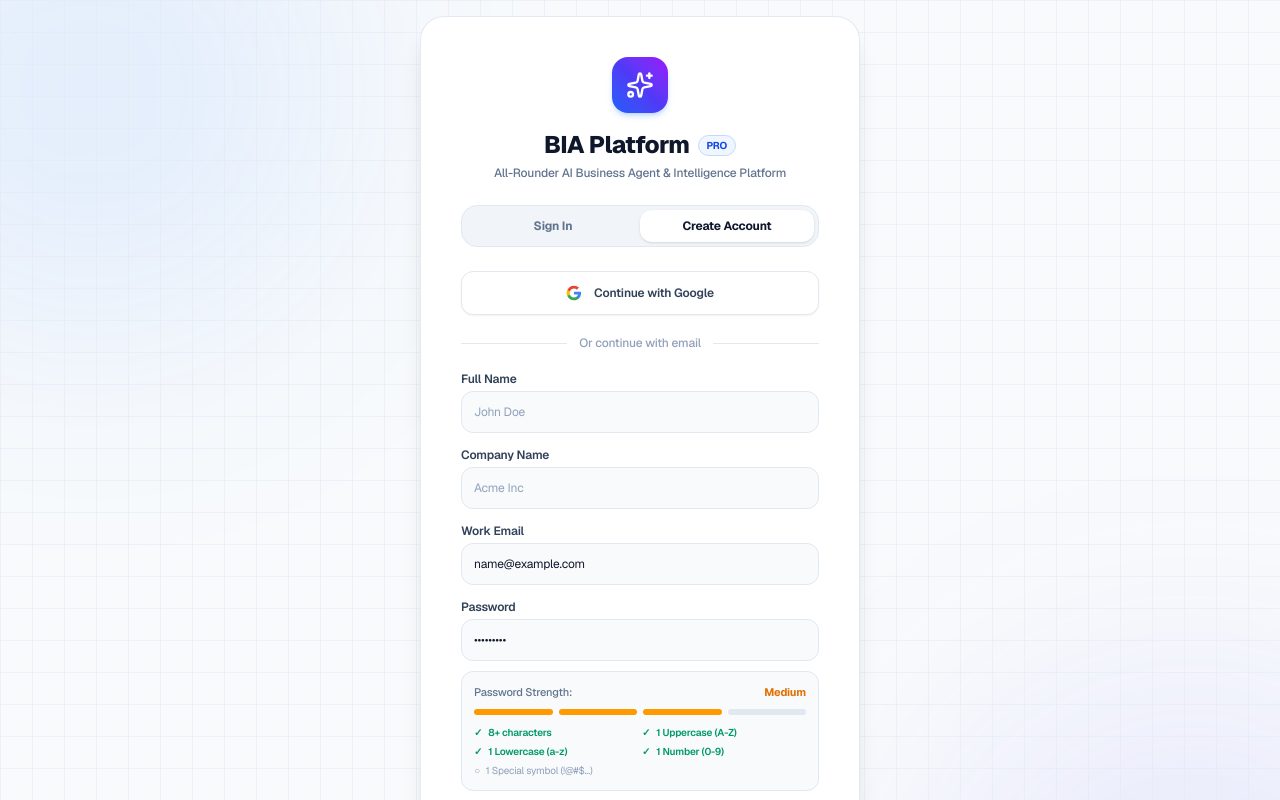
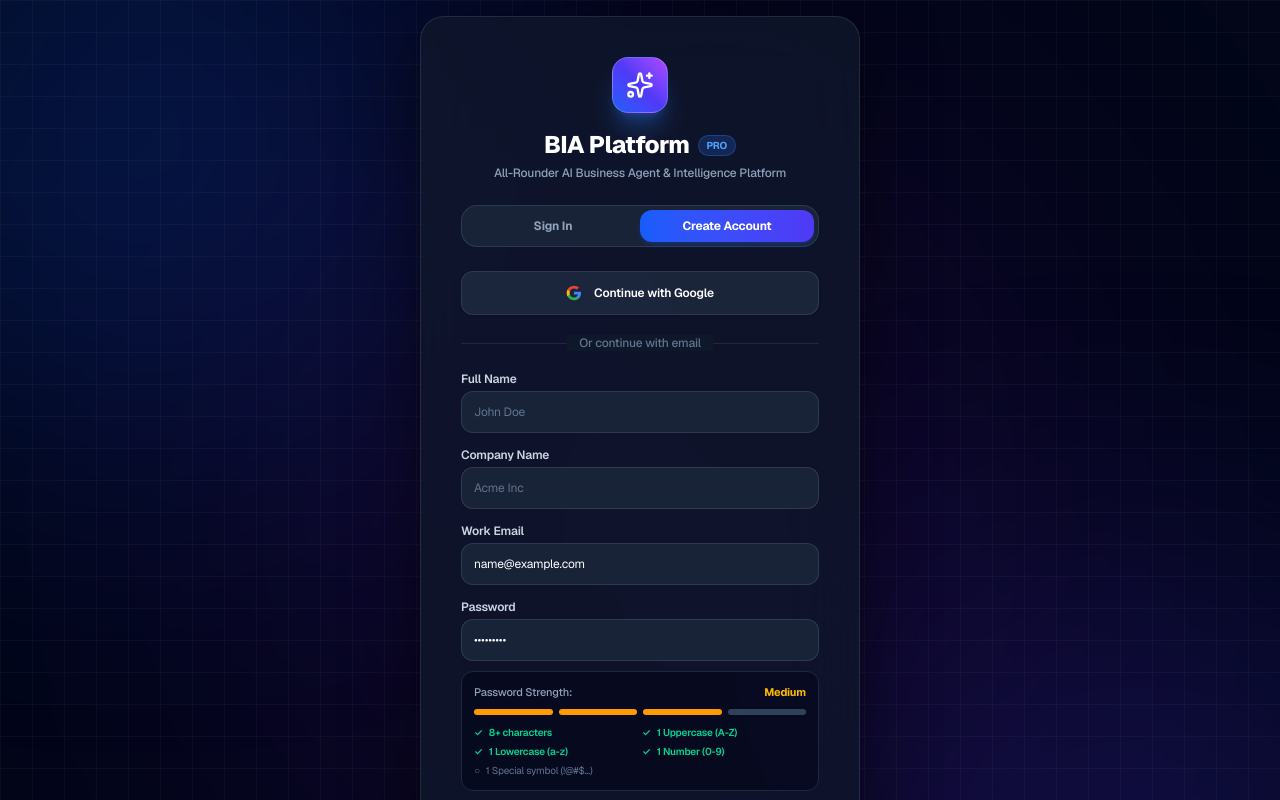
Before and after one commit to CodeWithAbhisar/bia-project, a Next.js app in the folder frontend/: page / in a window 1280 px wide. Both pictures are taken after typing "name@example.com", "Sample123" into the empty fields and a click on the button "Create Account". Shown: the top 800 px of the page. Built offline with nearby package versions, Linux system fonts and the light colour scheme.

Commit message:
Rollback all changes: restore exact state prior to 'see this ui/ux make my site similar in this way' (commit 6904693)

```diff
--- a/frontend/app/page.tsx
+++ b/frontend/app/page.tsx
@@ -751,12 +751,12 @@ export default function App() {
 
   if (!isMounted) {
     return (
-      <div className="flex min-h-screen bg-[#F8FAFC] items-center justify-center font-sans">
+      <div className="flex min-h-screen bg-slate-950 items-center justify-center">
         <div className="flex flex-col items-center gap-3">
           <div className="w-10 h-10 rounded-2xl bg-gradient-to-tr from-blue-600 to-indigo-600 flex items-center justify-center font-bold text-white shadow-lg shadow-blue-500/30 animate-pulse">
             ⚡
           </div>
-          <p className="text-xs text-slate-500 font-medium tracking-wide">Initializing workspace...</p>
+          <p className="text-xs text-slate-400 font-medium tracking-wide">Initializing workspace...</p>
         </div>
       </div>
     );
@@ -764,32 +764,33 @@ export default function App() {
 
   if (!token) {
     return (
-      <div className="flex min-h-screen bg-[#F8FAFC] items-center justify-center p-4 relative overflow-hidden font-sans">
-        {/* Soft Ambient Light Gradient Orbs */}
-        <div className="absolute -top-40 -left-40 w-[500px] h-[500px] bg-blue-500/10 rounded-full filter blur-[120px] pointer-events-none" />
-        <div className="absolute -bottom-40 -right-40 w-[500px] h-[500px] bg-indigo-500/10 rounded-full filter blur-[120px] pointer-events-none" />
+      <div className="flex min-h-screen bg-slate-950 items-center justify-center p-4 relative overflow-hidden">
+        {/* Modern SaaS background glow meshes */}
+        <div className="absolute -top-40 -left-40 w-[600px] h-[600px] bg-blue-600/20 rounded-full filter blur-[140px] pointer-events-none"></div>
+        <div className="absolute -bottom-40 -right-40 w-[600px] h-[600px] bg-indigo-600/20 rounded-full filter blur-[140px] pointer-events-none"></div>
+        <div className="absolute top-1/2 left-1/2 -translate-x-1/2 -translate-y-1/2 w-[800px] h-[800px] bg-purple-600/10 rounded-full filter blur-[160px] pointer-events-none"></div>
 
         {/* Ambient Subtle Grid */}
-        <div className="absolute inset-0 bg-[linear-gradient(to_right,#e2e8f080_1px,transparent_1px),linear-gradient(to_bottom,#e2e8f080_1px,transparent_1px)] bg-[size:32px_32px] pointer-events-none" />
-
-        <div className="bg-white border border-slate-200/90 p-8 sm:p-10 rounded-3xl shadow-xl w-full max-w-[440px] relative z-10 text-slate-900 animate-in fade-in duration-500">
+        <div className="absolute inset-0 bg-[linear-gradient(to_right,#ffffff08_1px,transparent_1px),linear-gradient(to_bottom,#ffffff08_1px,transparent_1px)] bg-[size:32px_32px] pointer-events-none"></div>
+
+        <div className="bg-slate-900/80 backdrop-blur-2xl border border-white/10 p-8 sm:p-10 rounded-3xl shadow-[0_20px_70px_rgba(0,0,0,0.5)] w-full max-w-[440px] relative z-10 text-white animate-in fade-in duration-500">
           {isOtpStep ? (
             <div className="flex flex-col animate-in fade-in duration-300">
               <div className="flex flex-col items-center justify-center mb-6">
-                <div className="bg-blue-50 border border-blue-200 text-blue-600 p-4 rounded-2xl mb-4 shadow-sm">
+                <div className="bg-blue-600/20 border border-blue-500/30 text-blue-400 p-4 rounded-2xl mb-4 shadow-lg shadow-blue-500/20">
                   <Mail size={32} />
                 </div>
-                <h2 className="text-2xl font-extrabold text-slate-900 tracking-tight text-center">
+                <h2 className="text-2xl font-extrabold text-white tracking-tight text-center">
                   Verify Your Email
                 </h2>
-                <p className="text-slate-500 mt-2 text-xs text-center leading-relaxed">
+                <p className="text-slate-400 mt-2 text-xs text-center leading-relaxed">
                   We sent a 6-digit verification code to<br />
-                  <span className="font-semibold text-slate-800">{email}</span>
+                  <span className="font-semibold text-white">{email}</span>
                 </p>
               </div>
 
               {authError && (
-                <div className="mb-5 p-3 bg-rose-50 border border-rose-200 text-rose-700 rounded-xl text-xs text-center font-medium flex items-center justify-center gap-2">
+                <div className="mb-5 p-3 bg-rose-500/10 border border-rose-500/30 text-rose-400 rounded-xl text-xs text-center font-medium flex items-center justify-center gap-2">
                   <AlertTriangle size={15} />
                   {authError}
                 </div>
@@ -797,7 +798,7 @@ export default function App() {
 
               <form onSubmit={handleVerifyOtp} className="flex flex-col gap-4">
                 <div>
-                  <label className="block text-xs font-semibold text-slate-700 mb-2 text-center">
+                  <label className="block text-xs font-semibold text-slate-300 mb-2 text-center">
                     Enter Verification Code
                   </label>
                   <input
@@ -806,7 +807,7 @@ export default function App() {
                     placeholder="123456"
                     value={otpCode}
                     onChange={(e) => setOtpCode(e.target.value.replace(/\D/g, ""))}
-                    className="w-full text-center text-3xl font-extrabold tracking-[10px] font-mono p-3 bg-slate-50 border border-slate-200 rounded-2xl outline-none focus:ring-2 focus:ring-blue-500 focus:bg-white transition-all text-slate-900 placeholder-slate-400"
+                    className="w-full text-center text-3xl font-extrabold tracking-[10px] font-mono p-3 bg-slate-800/80 border border-slate-700 rounded-2xl outline-none focus:ring-2 focus:ring-blue-500 focus:border-transparent transition-all text-white placeholder-slate-600"
                     required
                     autoFocus
                   />
@@ -815,7 +816,7 @@ export default function App() {
                 <button
                   type="submit"
                   disabled={isSendingOtp}
-                  className="w-full bg-gradient-to-r from-blue-600 to-indigo-600 hover:from-blue-700 hover:to-indigo-700 disabled:opacity-50 text-white font-bold py-3.5 px-4 rounded-2xl transition-all shadow-md shadow-blue-600/25 mt-1 cursor-pointer text-sm"
+                  className="w-full bg-gradient-to-r from-blue-600 to-indigo-600 hover:from-blue-700 hover:to-indigo-700 disabled:opacity-50 text-white font-bold py-3.5 px-4 rounded-2xl transition-all shadow-lg shadow-blue-600/30 hover:shadow-blue-600/40 mt-1 cursor-pointer text-sm"
                 >
                   {isSendingOtp ? "Verifying Code..." : "Verify & Launch Dashboard"}
                 </button>
@@ -826,7 +827,7 @@ export default function App() {
                   type="button"
                   disabled={resendCooldown > 0 || isSendingOtp}
                   onClick={handleResendOtp}
-                  className="font-semibold text-blue-600 hover:text-blue-700 disabled:text-slate-400 transition-colors cursor-pointer"
+                  className="font-semibold text-blue-400 hover:text-blue-300 disabled:text-slate-500 transition-colors cursor-pointer"
                 >
                   {resendCooldown > 0 ? `Resend code in ${resendCooldown}s` : "Didn't receive code? Resend"}
                 </button>
@@ -837,7 +838,7 @@ export default function App() {
                     setOtpCode("");
                     setAuthError("");
                   }}
-                  className="text-slate-500 hover:text-slate-700 underline transition-colors cursor-pointer"
+                  className="text-slate-400 hover:text-slate-200 underline transition-colors cursor-pointer"
                 >
                   Edit registration info
                 </button>
@@ -847,29 +848,29 @@ export default function App() {
             <>
           {/* Brand Header */}
           <div className="flex flex-col items-center justify-center mb-6 text-center">
-            <div className="w-14 h-14 rounded-2xl bg-gradient-to-tr from-blue-600 via-indigo-600 to-purple-600 flex items-center justify-center mb-4 shadow-md shadow-blue-500/25">
+            <div className="w-14 h-14 rounded-2xl bg-gradient-to-tr from-blue-600 via-indigo-600 to-purple-500 flex items-center justify-center mb-4 shadow-xl shadow-blue-500/30 border border-white/20">
               <Sparkles size={28} className="text-white" />
             </div>
             <div className="flex items-center gap-2 mb-1">
-              <h2 className="text-2xl font-extrabold text-slate-900 tracking-tight">BIA Platform</h2>
-              <span className="text-[10px] font-bold px-2 py-0.5 rounded-full bg-blue-50 text-blue-700 border border-blue-200">
+              <h2 className="text-2xl font-extrabold text-white tracking-tight">BIA Platform</h2>
+              <span className="text-[10px] font-bold px-2 py-0.5 rounded-full bg-blue-500/20 text-blue-400 border border-blue-500/30">
                 PRO
               </span>
             </div>
-            <p className="text-slate-500 text-xs font-medium">
+            <p className="text-slate-400 text-xs font-medium">
               All-Rounder AI Business Agent & Intelligence Platform
             </p>
           </div>
 
           {/* Segmented Sign In / Sign Up Switcher */}
-          <div className="grid grid-cols-2 p-1 bg-slate-100 rounded-2xl border border-slate-200 mb-6">
+          <div className="grid grid-cols-2 p-1 bg-slate-800/80 rounded-2xl border border-slate-700/80 mb-6">
             <button
               type="button"
               onClick={() => { setAuthMode("login"); setAuthError(""); }}
               className={`py-2 text-xs font-bold rounded-xl transition-all cursor-pointer ${
                 authMode === "login"
-                  ? "bg-white text-slate-900 shadow-sm"
-                  : "text-slate-500 hover:text-slate-900"
+                  ? "bg-gradient-to-r from-blue-600 to-indigo-600 text-white shadow-md shadow-blue-600/20"
+                  : "text-slate-400 hover:text-white"
               }`}
             >
               Sign In
@@ -879,8 +880,8 @@ export default function App() {
               onClick={() => { setAuthMode("register"); setAuthError(""); }}
               className={`py-2 text-xs font-bold rounded-xl transition-all cursor-pointer ${
                 authMode === "register"
-                  ? "bg-white text-slate-900 shadow-sm"
-                  : "text-slate-500 hover:text-slate-900"
+                  ? "bg-gradient-to-r from-blue-600 to-indigo-600 text-white shadow-md shadow-blue-600/20"
+                  : "text-slate-400 hover:text-white"
               }`}
             >
               Create Account
@@ -899,7 +900,7 @@ export default function App() {
                     alert("Google Sign-In is initializing. Please try again in a moment.");
                   }
                 }}
-                className="flex items-center justify-center gap-3 w-full p-3 bg-white border border-slate-200 rounded-xl hover:bg-slate-50 transition-all font-semibold text-slate-700 text-xs cursor-pointer shadow-xs"
+                className="flex items-center justify-center gap-3 w-full p-3 bg-slate-800/90 border border-slate-700/80 rounded-xl hover:bg-slate-700/80 transition-all font-semibold text-white text-xs cursor-pointer shadow-sm"
               >
                 <svg className="w-4 h-4" viewBox="0 0 24 24"><path fill="#4285F4" d="M22.56 12.25c0-.78-.07-1.53-.2-2.25H12v4.26h5.92c-.26 1.37-1.04 2.53-2.21 3.31v2.77h3.57c2.08-1.92 3.28-4.74 3.28-8.09z"/><path fill="#34A853" d="M12 23c2.97 0 5.46-.98 7.28-2.66l-3.57-2.77c-.98.66-2.23 1.06-3.71 1.06-2.86 0-5.29-1.93-6.16-4.53H2.18v2.84C3.99 20.53 7.7 23 12 23z"/><path fill="#FBBC05" d="M5.84 14.09c-.22-.66-.35-1.36-.35-2.09s.13-1.43.35-2.09V7.07H2.18C1.43 8.55 1 10.22 1 12s.43 3.45 1.18 4.93l2.85-2.22.81-.62z"/><path fill="#EA4335" d="M12 5.38c1.62 0 3.06.56 4.21 1.64l3.15-3.15C17.45 2.09 14.97 1 12 1 7.7 1 3.99 3.47 2.18 7.07l3.66 2.84c.87-2.6 3.3-4.53 6.16-4.53z"/></svg>
                 Continue with Google
@@ -908,12 +909,12 @@ export default function App() {
           </div>
 
           <div className="relative mb-5">
-            <div className="absolute inset-0 flex items-center"><div className="w-full border-t border-slate-200"></div></div>
-            <div className="relative flex justify-center text-xs"><span className="px-3 bg-white text-slate-400 font-medium">Or continue with email</span></div>
+            <div className="absolute inset-0 flex items-center"><div className="w-full border-t border-slate-800"></div></div>
+            <div className="relative flex justify-center text-xs"><span className="px-3 bg-slate-900 text-slate-500 font-medium">Or continue with email</span></div>
           </div>
 
           {authError && (
-            <div className="mb-4 p-3 bg-rose-50 border border-rose-200 text-rose-700 rounded-xl text-xs text-center font-medium flex items-center justify-center gap-2">
+            <div className="mb-4 p-3 bg-rose-500/10 border border-rose-500/30 text-rose-400 rounded-xl text-xs text-center font-medium flex items-center justify-center gap-2">
               <AlertTriangle size={15}/>{authError}
             </div>
           )}
@@ -923,27 +924,27 @@ export default function App() {
             {authMode === "register" && (
               <>
                 <div>
-                  <label className="block text-xs font-semibold text-slate-700 mb-1">Full Name</label>
-                  <input type="text" placeholder="John Doe" value={fullName} onChange={(e) => setFullName(e.target.value)} className="w-full p-3 bg-slate-50 border border-slate-200 rounded-xl outline-none focus:ring-2 focus:ring-blue-500 focus:bg-white transition-all text-slate-900 text-xs placeholder-slate-400" required />
+                  <label className="block text-xs font-semibold text-slate-300 mb-1">Full Name</label>
+                  <input type="text" placeholder="John Doe" value={fullName} onChange={(e) => setFullName(e.target.value)} className="w-full p-3 bg-slate-800/80 border border-slate-700/80 rounded-xl outline-none focus:ring-2 focus:ring-blue-500 focus:border-transparent transition-all text-white text-xs placeholder-slate-500" required />
                 </div>
                 <div>
-                  <label className="block text-xs font-semibold text-slate-700 mb-1">Company Name</label>
-                  <input type="text" placeholder="Acme Inc" value={company} onChange={(e) => setCompany(e.target.value)} className="w-full p-3 bg-slate-50 border border-slate-200 rounded-xl outline-none focus:ring-2 focus:ring-blue-500 focus:bg-white transition-all text-slate-900 text-xs placeholder-slate-400" required />
+                  <label className="block text-xs font-semibold text-slate-300 mb-1">Company Name</label>
+                  <input type="text" placeholder="Acme Inc" value={company} onChange={(e) => setCompany(e.target.value)} className="w-full p-3 bg-slate-800/80 border border-slate-700/80 rounded-xl outline-none focus:ring-2 focus:ring-blue-500 focus:border-transparent transition-all text-white text-xs placeholder-slate-500" required />
                 </div>
               </>
             )}
 
             <div>
-              <label className="block text-xs font-semibold text-slate-700 mb-1">Work Email</label>
-              <input type="email" placeholder="you@company.com" value={email} onChange={(e) => setEmail(e.target.value)} className="w-full p-3 bg-slate-50 border border-slate-200 rounded-xl outline-none focus:ring-2 focus:ring-blue-500 focus:bg-white transition-all text-slate-900 text-xs placeholder-slate-400" required />
+              <label className="block text-xs font-semibold text-slate-300 mb-1">Work Email</label>
+              <input type="email" placeholder="you@company.com" value={email} onChange={(e) => setEmail(e.target.value)} className="w-full p-3 bg-slate-800/80 border border-slate-700/80 rounded-xl outline-none focus:ring-2 focus:ring-blue-500 focus:border-transparent transition-all text-white text-xs placeholder-slate-500" required />
             </div>
 
             <div>
               <div className="flex justify-between items-center mb-1">
-                <label className="block text-xs font-semibold text-slate-700">Password</label>
-                {authMode === "login" && <a href="#" className="text-xs font-semibold text-blue-600 hover:text-blue-700">Forgot?</a>}
-              </div>
-              <input type="password" placeholder="••••••••" value={password} onChange={(e) => setPassword(e.target.value)} className="w-full p-3 bg-slate-50 border border-slate-200 rounded-xl outline-none focus:ring-2 focus:ring-blue-500 focus:bg-white transition-all text-slate-900 text-xs placeholder-slate-400" required />
+                <label className="block text-xs font-semibold text-slate-300">Password</label>
+                {authMode === "login" && <a href="#" className="text-xs font-semibold text-blue-400 hover:text-blue-300">Forgot?</a>}
+              </div>
+              <input type="password" placeholder="••••••••" value={password} onChange={(e) => setPassword(e.target.value)} className="w-full p-3 bg-slate-800/80 border border-slate-700/80 rounded-xl outline-none focus:ring-2 focus:ring-blue-500 focus:border-transparent transition-all text-white text-xs placeholder-slate-500" required />
 
               {authMode === "register" && password.length > 0 && (() => {
                 const hasLength = password.length >= 8;
@@ -954,13 +955,13 @@ export default function App() {
                 const score = [hasLength, hasUpper, hasLower, hasNumber, hasSpecial].filter(Boolean).length;
 
                 return (
-                  <div className="mt-2.5 p-3 bg-slate-50 border border-slate-200 rounded-xl flex flex-col gap-2 animate-in fade-in duration-200">
+                  <div className="mt-2.5 p-3 bg-slate-950/60 border border-slate-800 rounded-xl flex flex-col gap-2 animate-in fade-in duration-200">
                     <div className="flex items-center justify-between text-[11px]">
-                      <span className="text-slate-500 font-medium">Password Strength:</span>
+                      <span className="text-slate-400 font-medium">Password Strength:</span>
                       <span className={`font-bold ${
-                        score <= 2 ? "text-rose-600" :
-                        score <= 4 ? "text-amber-600" :
-                        "text-emerald-600"
+                        score <= 2 ? "text-rose-400" :
+                        score <= 4 ? "text-amber-400" :
+                        "text-emerald-400"
                       }`}>
                         {score <= 2 ? "Weak" : score <= 4 ? "Medium" : "Strong"}
                       </span>
@@ -969,34 +970,34 @@ export default function App() {
                     {/* 4-segment indicator */}
                     <div className="grid grid-cols-4 gap-1.5 h-1.5 w-full">
                       <div className={`rounded-full h-full transition-all ${
-                        score >= 1 ? (score <= 2 ? "bg-rose-500" : score <= 4 ? "bg-amber-500" : "bg-emerald-500") : "bg-slate-200"
+                        score >= 1 ? (score <= 2 ? "bg-rose-500" : score <= 4 ? "bg-amber-500" : "bg-emerald-500") : "bg-slate-700"
                       }`} />
                       <div className={`rounded-full h-full transition-all ${
-                        score >= 2 ? (score <= 2 ? "bg-rose-500" : score <= 4 ? "bg-amber-500" : "bg-emerald-500") : "bg-slate-200"
+                        score >= 2 ? (score <= 2 ? "bg-rose-500" : score <= 4 ? "bg-amber-500" : "bg-emerald-500") : "bg-slate-700"
                       }`} />
                       <div className={`rounded-full h-full transition-all ${
-                        score >= 3 ? (score <= 4 ? "bg-amber-500" : "bg-emerald-500") : "bg-slate-200"
+                        score >= 3 ? (score <= 4 ? "bg-amber-500" : "bg-emerald-500") : "bg-slate-700"
                       }`} />
                       <div className={`rounded-full h-full transition-all ${
-                        score === 5 ? "bg-emerald-500" : "bg-slate-200"
+                        score === 5 ? "bg-emerald-500" : "bg-slate-700"
                       }`} />
                     </div>
 
                     {/* Live Checklist */}
                     <div className="grid grid-cols-2 gap-1 mt-0.5 text-[10px]">
-                      <span className={`flex items-center gap-1.5 ${hasLength ? "text-emerald-600 font-semibold" : "text-slate-400"}`}>
+                      <span className={`flex items-center gap-1.5 ${hasLength ? "text-emerald-400 font-semibold" : "text-slate-500"}`}>
                         <span>{hasLength ? "✓" : "○"}</span> 8+ characters
                       </span>
-                      <span className={`flex items-center gap-1.5 ${hasUpper ? "text-emerald-600 font-semibold" : "text-slate-400"}`}>
+                      <span className={`flex items-center gap-1.5 ${hasUpper ? "text-emerald-400 font-semibold" : "text-slate-500"}`}>
                         <span>{hasUpper ? "✓" : "○"}</span> 1 Uppercase (A-Z)
                       </span>
-                      <span className={`flex items-center gap-1.5 ${hasLower ? "text-emerald-600 font-semibold" : "text-slate-400"}`}>
+                      <span className={`flex items-center gap-1.5 ${hasLower ? "text-emerald-400 font-semibold" : "text-slate-500"}`}>
                         <span>{hasLower ? "✓" : "○"}</span> 1 Lowercase (a-z)
                       </span>
-                      <span className={`flex items-center gap-1.5 ${hasNumber ? "text-emerald-600 font-semibold" : "text-slate-400"}`}>
+                      <span className={`flex items-center gap-1.5 ${hasNumber ? "text-emerald-400 font-semibold" : "text-slate-500"}`}>
                         <span>{hasNumber ? "✓" : "○"}</span> 1 Number (0-9)
                       </span>
-                      <span className={`col-span-2 flex items-center gap-1.5 ${hasSpecial ? "text-emerald-600 font-semibold" : "text-slate-400"}`}>
+                      <span className={`col-span-2 flex items-center gap-1.5 ${hasSpecial ? "text-emerald-400 font-semibold" : "text-slate-500"}`}>
                         <span>{hasSpecial ? "✓" : "○"}</span> 1 Special symbol (!@#$...)
                       </span>
                     </div>
@@ -1007,21 +1008,21 @@ export default function App() {
 
             {authMode === "register" && (
               <div>
-                <label className="block text-xs font-semibold text-slate-700 mb-1">Confirm Password</label>
-                <input type="password" placeholder="••••••••" value={confirmPassword} onChange={(e) => setConfirmPassword(e.target.value)} className="w-full p-3 bg-slate-50 border border-slate-200 rounded-xl outline-none focus:ring-2 focus:ring-blue-500 focus:bg-white transition-all text-slate-900 text-xs placeholder-slate-400" required />
+                <label className="block text-xs font-semibold text-slate-300 mb-1">Confirm Password</label>
+                <input type="password" placeholder="••••••••" value={confirmPassword} onChange={(e) => setConfirmPassword(e.target.value)} className="w-full p-3 bg-slate-800/80 border border-slate-700/80 rounded-xl outline-none focus:ring-2 focus:ring-blue-500 focus:border-transparent transition-all text-white text-xs placeholder-slate-500" required />
               </div>
             )}
 
             {authMode === "register" && (
               <div className="flex items-start gap-2 mt-1">
-                <input type="checkbox" id="terms" checked={termsAccepted} onChange={(e) => setTermsAccepted(e.target.checked)} className="mt-0.5 rounded border-slate-300 text-blue-600 focus:ring-blue-500 bg-white" required />
-                <label htmlFor="terms" className="text-[11px] text-slate-500 leading-relaxed">
-                  I agree to the <a href="#" className="text-blue-600 hover:underline">Terms of Service</a> and <a href="#" className="text-blue-600 hover:underline">Privacy Policy</a>.
+                <input type="checkbox" id="terms" checked={termsAccepted} onChange={(e) => setTermsAccepted(e.target.checked)} className="mt-0.5 rounded border-slate-700 text-blue-600 focus:ring-blue-500 bg-slate-800" required />
+                <label htmlFor="terms" className="text-[11px] text-slate-400 leading-relaxed">
+                  I agree to the <a href="#" className="text-blue-400 hover:underline">Terms of Service</a> and <a href="#" className="text-blue-400 hover:underline">Privacy Policy</a>.
                 </label>
               </div>
             )}
 
-            <button type="submit" className="w-full bg-gradient-to-r from-blue-600 via-indigo-600 to-purple-600 hover:from-blue-700 hover:to-purple-700 text-white font-bold py-3.5 px-4 rounded-xl transition-all shadow-md shadow-blue-500/25 mt-2 text-xs cursor-pointer">
+            <button type="submit" className="w-full bg-gradient-to-r from-blue-600 via-indigo-600 to-purple-600 hover:from-blue-700 hover:to-purple-700 text-white font-bold py-3.5 px-4 rounded-xl transition-all shadow-lg shadow-blue-500/25 hover:shadow-blue-500/40 mt-2 text-xs cursor-pointer">
               {authMode === "login" ? "Sign In to Dashboard" : "Create Account & Verify OTP"}
             </button>
           </form>
```
